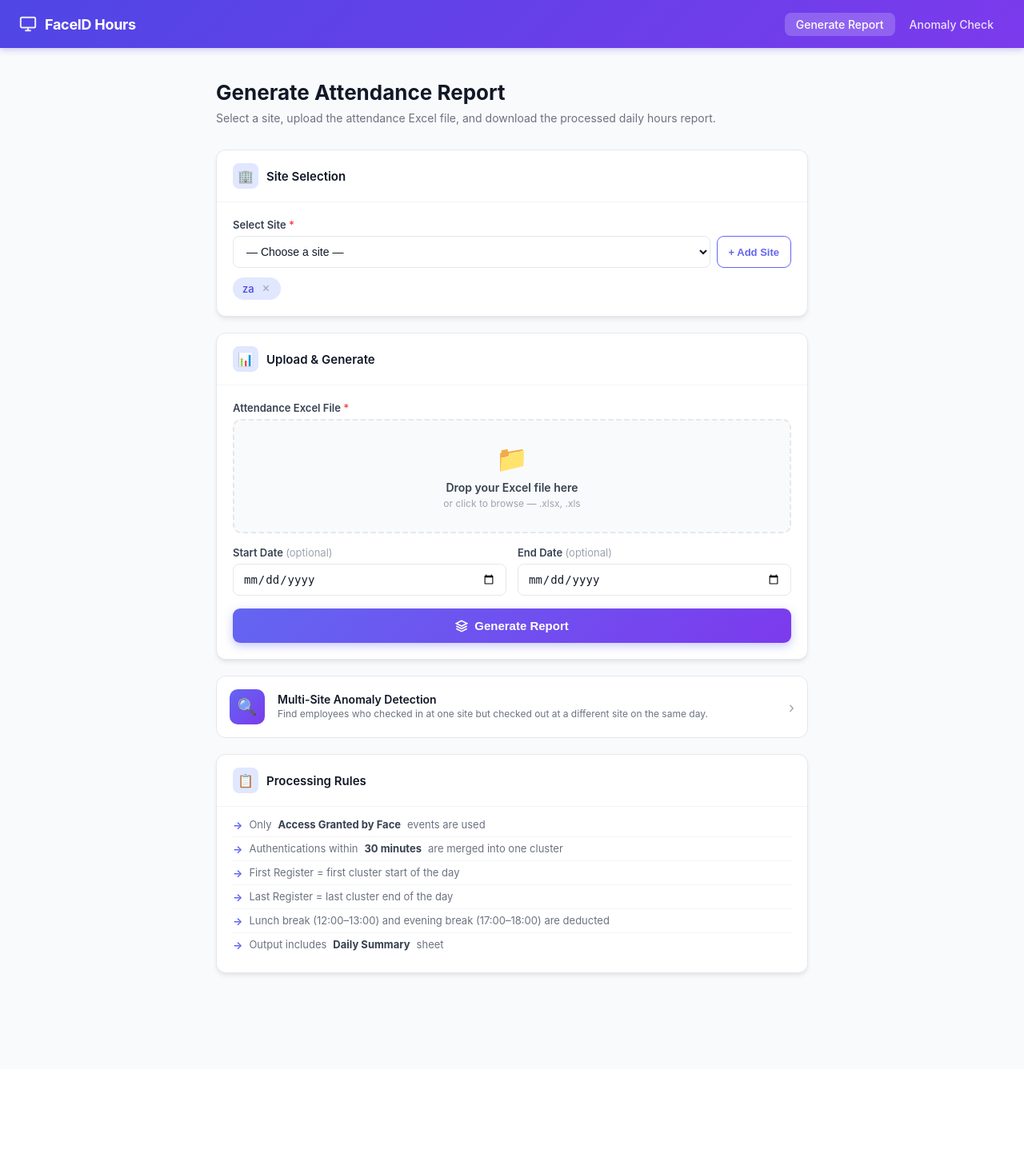
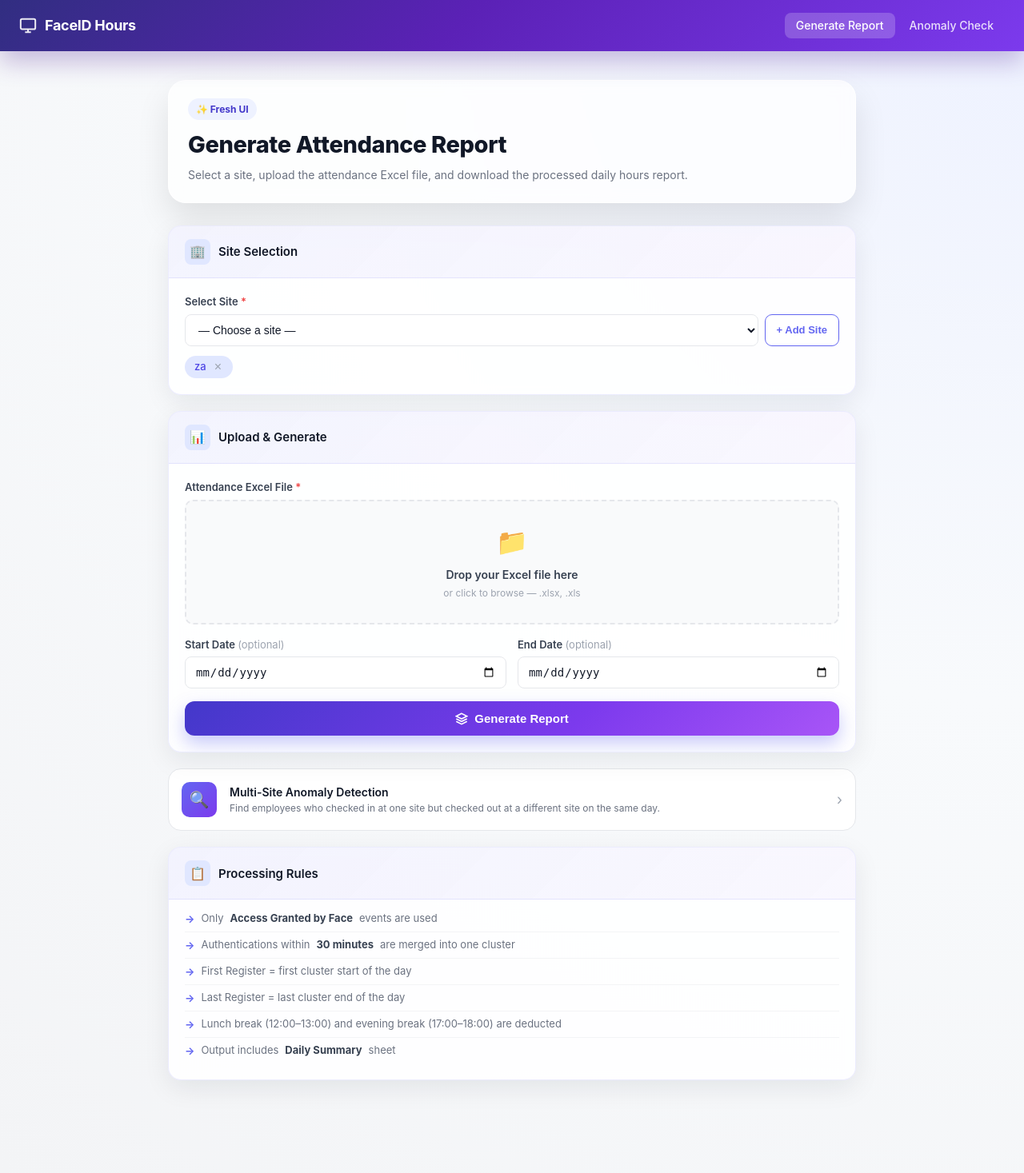
Before and after one commit to mahdiii2/faceid, a Flask app: page / in a window 1280 px wide. Shown: the whole page at 80% size. Before the commit the page ends 1221 px from the top, so only its background shows below. Run offline with Flask 3, Linux system fonts and the light colour scheme.

Commit message:
Redesign report and anomaly pages with modern glass UI

```diff
--- a/templates/index.html
+++ b/templates/index.html
@@ -20,27 +20,32 @@
             --gray-500: #6b7280;
             --gray-700: #374151;
             --gray-900: #111827;
-            --radius: 12px;
+            --radius: 16px;
+            --radius-lg: 22px;
             --shadow: 0 4px 6px -1px rgba(0,0,0,.07), 0 2px 4px -1px rgba(0,0,0,.04);
             --shadow-lg: 0 20px 40px rgba(0,0,0,.1);
         }
 
         body {
-            font-family: -apple-system, BlinkMacSystemFont, 'Segoe UI', sans-serif;
-            background: var(--gray-50);
+            font-family: Inter, -apple-system, BlinkMacSystemFont, 'Segoe UI', sans-serif;
+            background: radial-gradient(circle at top right, #eef2ff, #f8fafc 45%, #f3f4f6 100%);
             min-height: 100vh;
             color: var(--gray-900);
+            line-height: 1.45;
         }
 
         /* NAV */
         nav {
-            background: linear-gradient(135deg, #4f46e5 0%, #7c3aed 100%);
+            background: linear-gradient(135deg, #312e81 0%, #5b21b6 45%, #7c3aed 100%);
             padding: 0 24px;
             display: flex;
             align-items: center;
             justify-content: space-between;
-            height: 60px;
-            box-shadow: 0 2px 8px rgba(79,70,229,.3);
+            height: 64px;
+            box-shadow: 0 14px 30px rgba(76, 29, 149, .28);
+            position: sticky;
+            top: 0;
+            z-index: 4;
         }
         .nav-brand {
             display: flex;
@@ -65,27 +70,29 @@
         .nav-link.active { background: rgba(255,255,255,.2); color: #fff; }
 
         /* LAYOUT */
-        .page { max-width: 780px; margin: 40px auto; padding: 0 20px 60px; }
+        .page { max-width: 900px; margin: 36px auto; padding: 0 20px 60px; }
 
-        .page-header { margin-bottom: 28px; }
-        .page-header h1 { font-size: 26px; font-weight: 700; color: var(--gray-900); }
+        .page-header { margin-bottom: 28px; padding: 22px 24px; background: rgba(255,255,255,.74); border: 1px solid rgba(255,255,255,.8); border-radius: var(--radius-lg); box-shadow: var(--shadow-lg); backdrop-filter: blur(8px); }
+        .page-header h1 { font-size: 29px; font-weight: 800; color: var(--gray-900); letter-spacing: -.4px; }
         .page-header p { margin-top: 6px; color: var(--gray-500); font-size: 14px; line-height: 1.6; }
 
         /* CARD */
         .card {
-            background: #fff;
+            background: rgba(255,255,255,.88);
             border-radius: var(--radius);
-            box-shadow: var(--shadow);
-            border: 1px solid var(--gray-200);
+            box-shadow: 0 10px 32px rgba(17,24,39,.08);
+            border: 1px solid rgba(99,102,241,.12);
             overflow: hidden;
             margin-bottom: 20px;
+            backdrop-filter: blur(6px);
         }
         .card-header {
             padding: 16px 20px;
-            border-bottom: 1px solid var(--gray-100);
+            border-bottom: 1px solid rgba(99,102,241,.12);
             display: flex;
             align-items: center;
             gap: 10px;
+            background: linear-gradient(135deg, rgba(99,102,241,.07), rgba(124,58,237,.04));
         }
         .card-header h2 { font-size: 15px; font-weight: 600; color: var(--gray-900); }
         .card-icon {
@@ -181,12 +188,13 @@
             transition: all .15s;
         }
         .btn-primary {
-            background: linear-gradient(135deg, var(--primary) 0%, #7c3aed 100%);
+            background: linear-gradient(135deg, #4338ca 0%, #7c3aed 60%, #a855f7 100%);
             color: #fff;
             width: 100%;
             padding: 13px;
             font-size: 15px;
-            box-shadow: 0 4px 12px rgba(99,102,241,.35);
+            border-radius: 12px;
+            box-shadow: 0 10px 22px rgba(99,102,241,.35);
         }
         .btn-primary:hover {
             transform: translateY(-1px);
@@ -354,6 +362,7 @@
 
 <div class="page">
     <div class="page-header">
+        <div style="display:inline-flex;align-items:center;gap:8px;padding:5px 10px;border-radius:999px;background:#eef2ff;color:#4338ca;font-size:12px;font-weight:700;margin-bottom:10px;">✨ Fresh UI</div>
         <h1>Generate Attendance Report</h1>
         <p>Select a site, upload the attendance Excel file, and download the processed daily hours report.</p>
     </div>
```
Also changed, not shown: templates/compare_sites.html (+13 -9 lines).
